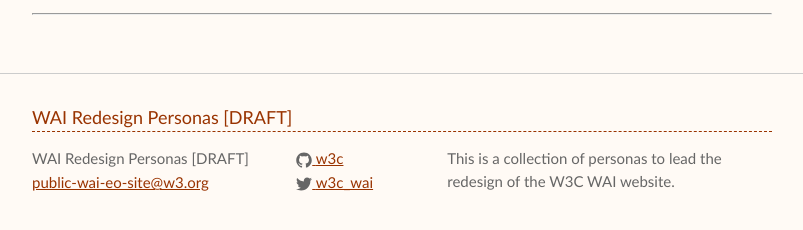
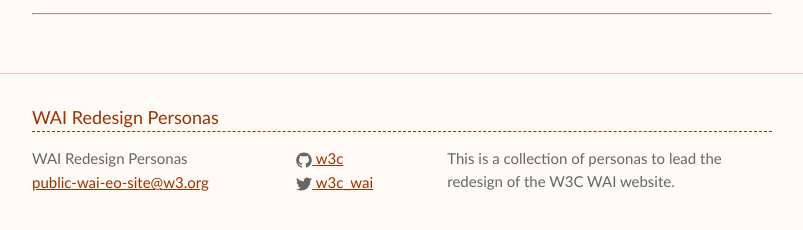
Before and after one commit to w3c/wai-website-personas, a Jekyll site: the page built from index.html, in a window 1280 px wide and 900 px high, scrolled down 1912 px. Shown: the part 646-876 px from the top of the window, without its empty margins (238-1041 px from the left). Built offline with Jekyll 4.4.1, drawn with Linux system fonts in a browser that asks for light colours; some of the changed text lies outside the part shown.

Commit message:
Taking "Draft" out of title

```diff
--- a/_config.yml
+++ b/_config.yml
@@ -1,5 +1,5 @@
 # Site settings
-title: WAI Redesign Personas [DRAFT]
+title: WAI Redesign Personas
 email: public-wai-eo-site@w3.org
 description: > # this means to ignore newlines until "baseurl:"
   This is a collection of personas to lead the redesign of the W3C WAI website.
```
